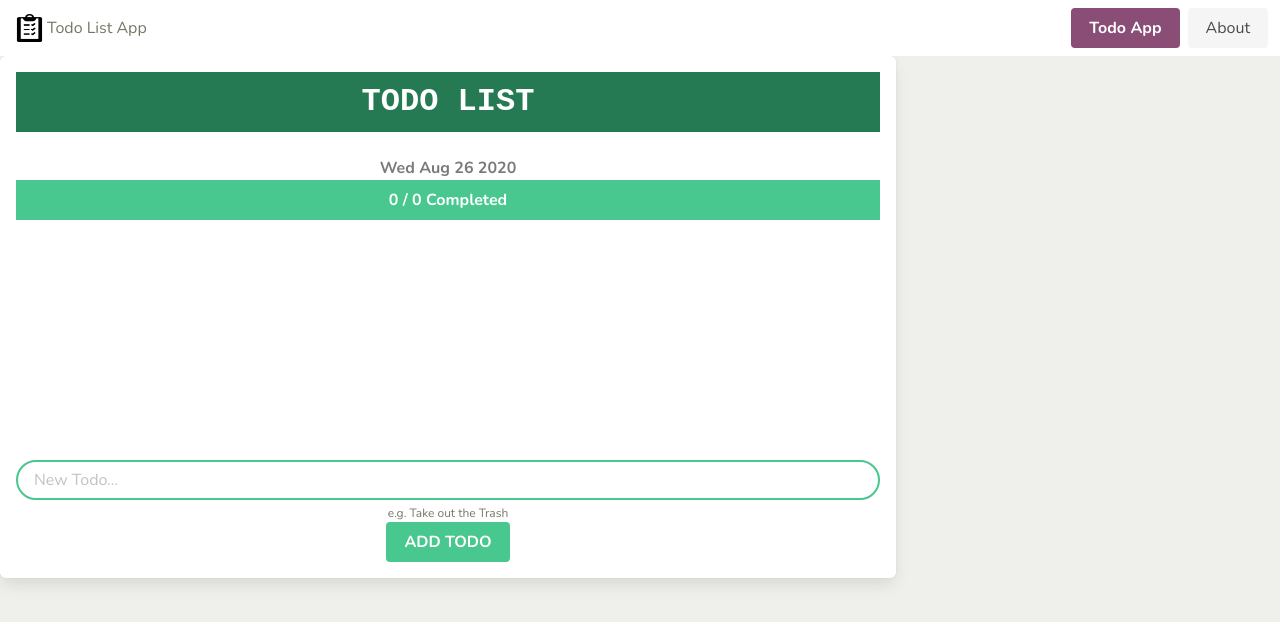
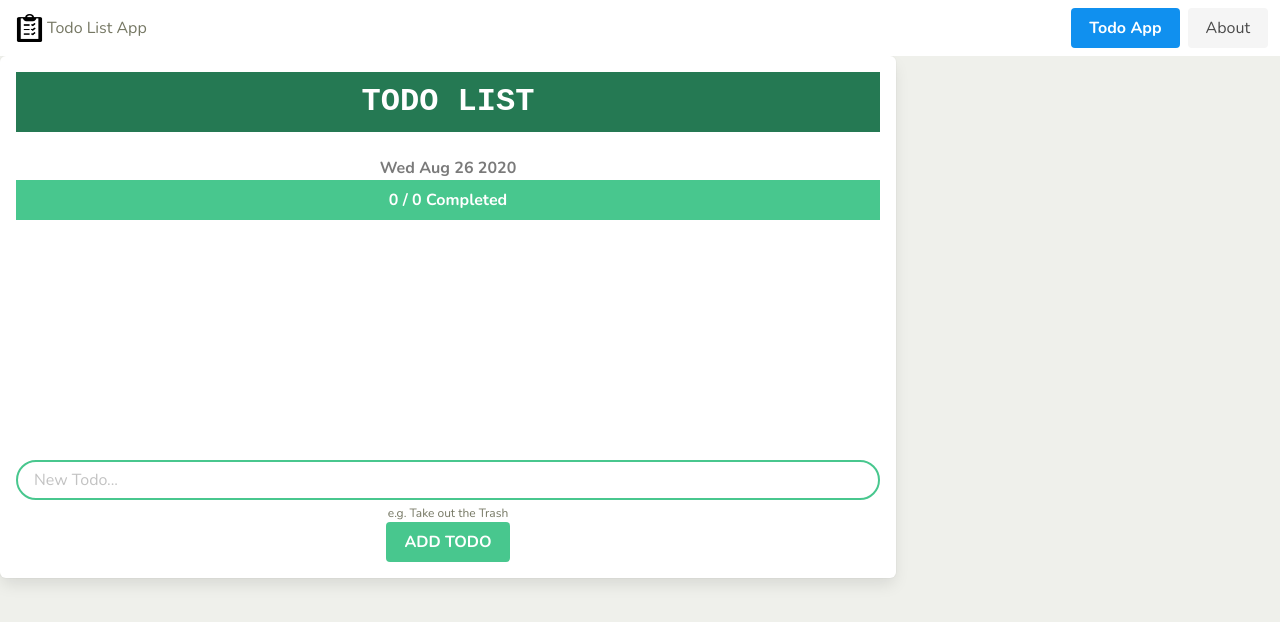
Before and after one commit to STLnick/todo-list, a React (Create React App) app: page / in a window 1280 px wide. Shown: the top 622 px of the page. Built offline with nearby package versions, Linux system fonts and the light colour scheme.

Commit message:
:lipstick: Customize the Bulma color variables with blue colors

```diff
--- a/src/styles/_bulma.scss
+++ b/src/styles/_bulma.scss
@@ -4,7 +4,8 @@
 @import url("https://fonts.googleapis.com/css?family=Nunito:400,700");
 
 // Set your brand colors
-$purple: #8a4d76;
+$lightBlue: #1090ef;
+$blue: #0d6db6;
 $pink: #fa7c91;
 $brown: #757763;
 $beige-light: #d0d1cd;
@@ -16,7 +17,8 @@ $family-sans-serif: "Nunito", -apple-system, blinkmacsystemfont, "Segoe UI",
   "Helvetica Neue", sans-serif;
 $grey-dark: $brown;
 $grey-light: $beige-light;
-$primary: $purple;
+$primary: $lightBlue;
+$primary-dark: $blue;
 $link: $pink;
 $widescreen-enabled: true;
 $fullhd-enabled: true;
```
